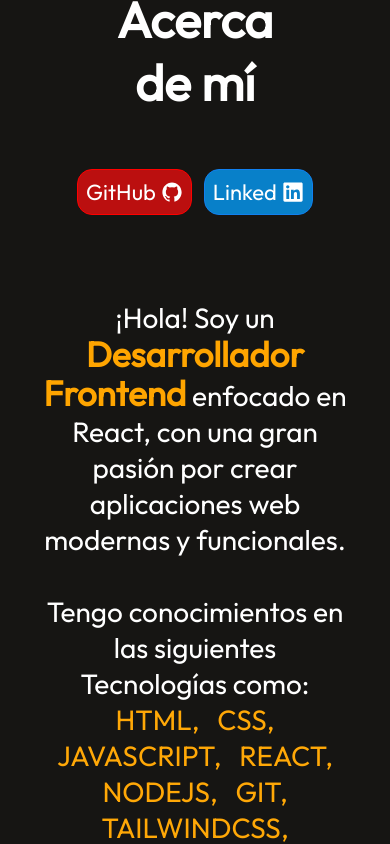
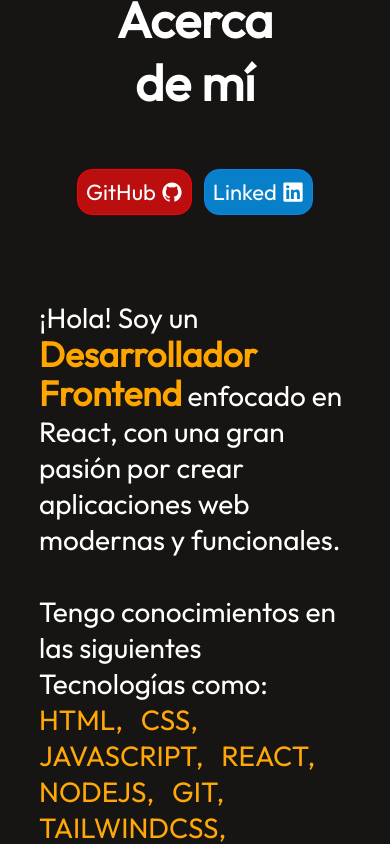
Before and after one commit to MarioCamayo/portfolio, a React (Vite) app: page / in a window 390 px wide. Shown: the part 1383-2227 px from the top of the page. Built offline with nearby package versions, Linux system fonts and the light colour scheme.

Commit message:
se modificó el componente NavBar colocando que el NavBar se quede fijo en dispositivos móviles

```diff
--- a/src/components/About/about.css
+++ b/src/components/About/about.css
@@ -320,7 +320,7 @@
     .about-para{
         font-size: 28px;
         line-height: 36px;
-        text-align: center;
+        text-align:left;
   }
   .about-skill{
 
```
Also changed, not shown: src/components/About/About.jsx (+4 -8 lines).
